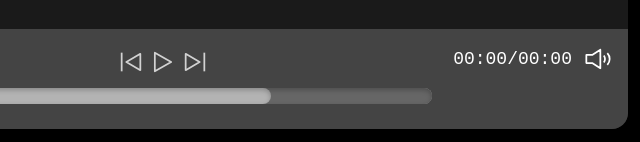
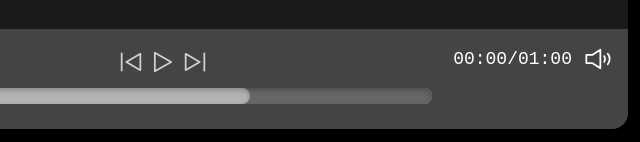
Before and after one commit to RoboXGamer/Music-player-web, a plain HTML site: page index.html in a window 1280 px wide. Shown: the part 655-797 px from the top of the page, 640-1280 px from the left. Drawn offline with Linux system fonts and the light colour scheme.

Commit message:
change 0 to 1

```diff
--- a/index.html
+++ b/index.html
@@ -108,7 +108,7 @@
                 <div>
                   <span id="currentTime">00:00</span>
                   <span>/</span>
-                  <span id="duration">00:00</span>
+                  <span id="duration">01:00</span>
                 </div>
                 <button class="icon-btn | pressable-btn">
                   <!-- Volume Icon -->
```
